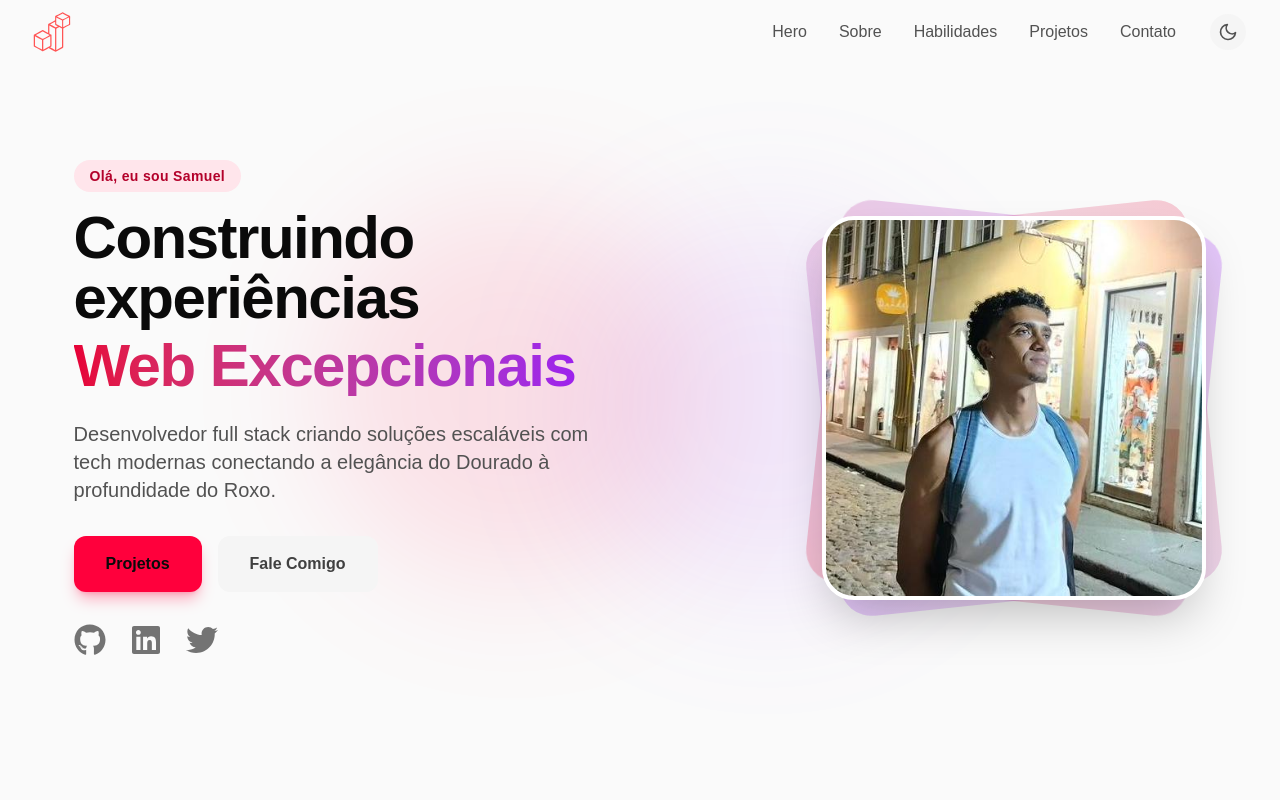
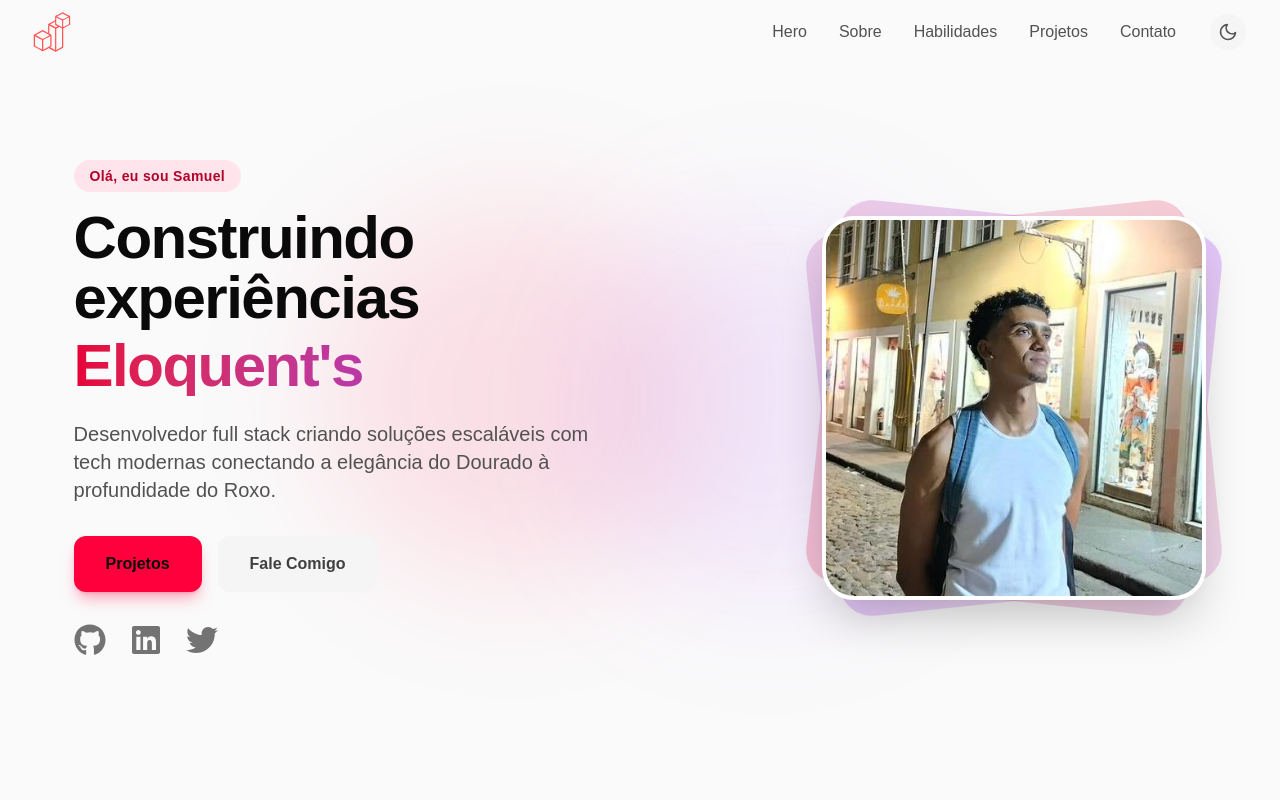
Before and after one commit to DouradoCtrl/portifolio, a Next.js app: page / in a window 1280 px wide. Shown: the top 800 px of the page. Built offline with nearby package versions, Linux system fonts and the light colour scheme.

Commit message:
edit: título e subtítulo

```diff
--- a/components/Hero.tsx
+++ b/components/Hero.tsx
@@ -44,7 +44,7 @@ export default function Hero({ data }: { data: any }) {
           <motion.h1 variants={itemVariants} className="text-4xl sm:text-5xl lg:text-6xl font-extrabold tracking-tight mb-6">
             <span className="block text-neutral-950 dark:text-white mb-2">Construindo experiências</span>
             <span className="block bg-clip-text text-transparent bg-gradient-to-r from-amber-600 to-purple-600 dark:from-amber-400 dark:to-purple-400">
-              Web Excepcionais
+              Eloquent's
             </span>
           </motion.h1>
           <motion.p variants={itemVariants} className="mt-4 text-xl text-neutral-600 dark:text-neutral-400 max-w-2xl mx-auto lg:mx-0 mb-8">
```
